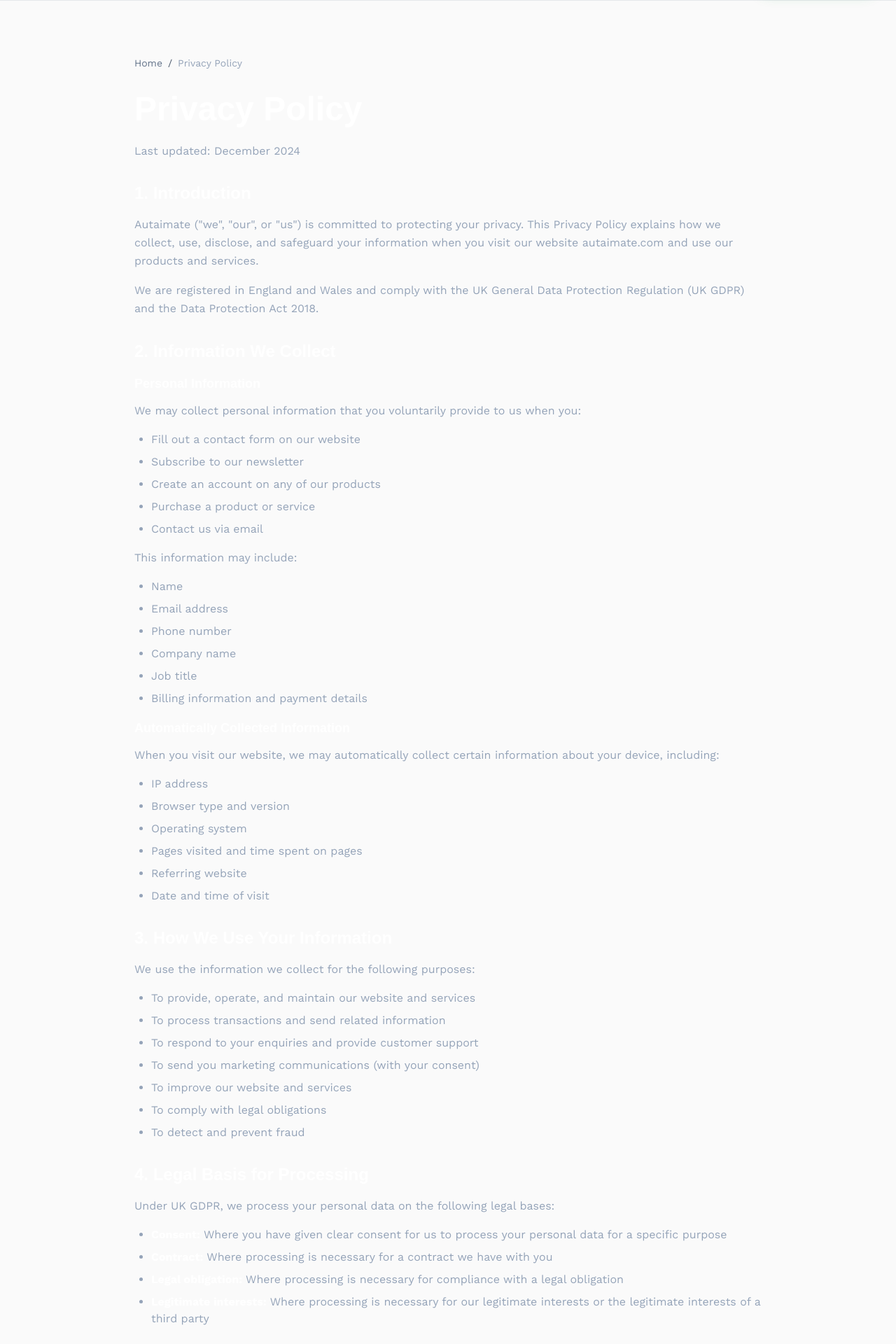
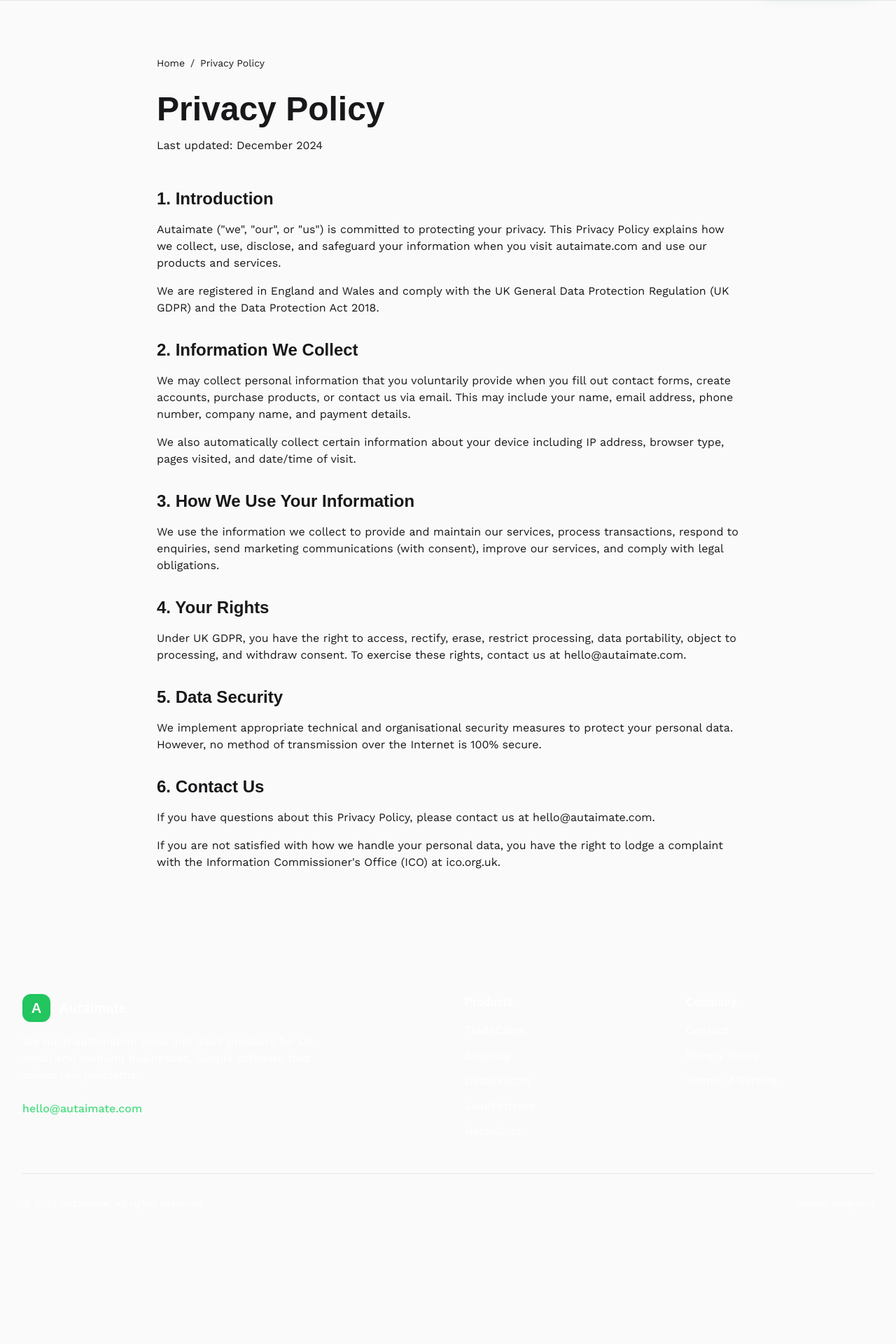
Before and after one commit to Agricog/autaimate, a React (Vite) app: page /privacy in a window 1280 px wide. Shown: the part 80-2000 px from the top of the page at 70% size. After the commit the page ends 1873 px from the top, so only its background shows below. Built offline with nearby package versions, Linux system fonts and the light colour scheme.

Commit message:
Update Privacy.tsx

```diff
--- a/src/pages/Privacy.tsx
+++ b/src/pages/Privacy.tsx
@@ -10,209 +10,53 @@
 
   return (
     <Layout>
-      <section className="pt-32 lg:pt-40 pb-20 lg:pb-28 px-4 sm:px-6 lg:px-8">
-        <div className="max-w-4xl mx-auto">
-          {/* Breadcrumb */}
+      <section className="pt-32 lg:pt-40 pb-20 lg:pb-28">
+        <div className="max-w-4xl mx-auto px-6 lg:px-8">
           <nav className="mb-8">
             <ol className="flex items-center gap-2 text-sm">
-              <li><Link to="/" className="text-slate-500 hover:text-white transition-colors">Home</Link></li>
-              <li className="text-slate-600">/</li>
-              <li className="text-slate-400">Privacy Policy</li>
+              <li><Link to="/" className="text-surface-500 hover:text-brand-600">Home</Link></li>
+              <li className="text-surface-400">/</li>
+              <li className="text-surface-700">Privacy Policy</li>
             </ol>
           </nav>
 
-          <h1 className="font-display text-4xl sm:text-5xl font-bold text-white mb-6">
-            Privacy Policy
-          </h1>
+          <h1 className="font-display text-4xl lg:text-5xl font-bold text-surface-900 mb-4">Privacy Policy</h1>
+          <p className="text-surface-500 mb-12">Last updated: December 2024</p>
 
-          <p className="text-slate-400 mb-8">
-            Last updated: December 2024
-          </p>
-
-          <div className="prose prose-invert prose-slate max-w-none">
-            <div className="space-y-8 text-slate-400">
-
+          <div className="prose prose-lg max-w-none">
+            <div className="space-y-8 text-surface-600">
               <section>
-                <h2 className="font-display text-2xl font-bold text-white mb-4">1. Introduction</h2>
-                <p className="leading-relaxed mb-4">
-                  Autaimate ("we", "our", or "us") is committed to protecting your privacy. This Privacy Policy explains how we collect, use, disclose, and safeguard your information when you visit our website autaimate.com and use our products and services.
-                </p>
-                <p className="leading-relaxed">
-                  We are registered in England and Wales and comply with the UK General Data Protection Regulation (UK GDPR) and the Data Protection Act 2018.
-                </p>
+                <h2 className="font-display text-2xl font-bold text-surface-900 mb-4">1. Introduction</h2>
+                <p>Autaimate ("we", "our", or "us") is committed to protecting your privacy. This Privacy Policy explains how we collect, use, disclose, and safeguard your information when you visit autaimate.com and use our products and services.</p>
+                <p className="mt-4">We are registered in England and Wales and comply with the UK General Data Protection Regulation (UK GDPR) and the Data Protection Act 2018.</p>
               </section>
 
               <section>
-                <h2 className="font-display text-2xl font-bold text-white mb-4">2. Information We Collect</h2>
-
-                <h3 className="font-display text-lg font-semibold text-white mb-3">Personal Information</h3>
-                <p className="leading-relaxed mb-4">
-                  We may collect personal information that you voluntarily provide to us when you:
-                </p>
-                <ul className="list-disc pl-6 space-y-2 mb-4">
-                  <li>Fill out a contact form on our website</li>
-                  <li>Subscribe to our newsletter</li>
-                  <li>Create an account on any of our products</li>
-                  <li>Purchase a product or service</li>
-                  <li>Contact us via email</li>
-                </ul>
-                <p className="leading-relaxed mb-4">
-                  This information may include:
-                </p>
-                <ul className="list-disc pl-6 space-y-2 mb-4">
-                  <li>Name</li>
-                  <li>Email address</li>
-                  <li>Phone number</li>
-                  <li>Company name</li>
-                  <li>Job title</li>
-                  <li>Billing information and payment details</li>
-                </ul>
-
-                <h3 className="font-display text-lg font-semibold text-white mb-3">Automatically Collected Information</h3>
-                <p className="leading-relaxed mb-4">
-                  When you visit our website, we may automatically collect certain information about your device, including:
-                </p>
-                <ul className="list-disc pl-6 space-y-2">
-                  <li>IP address</li>
-                  <li>Browser type and version</li>
-                  <li>Operating system</li>
-                  <li>Pages visited and time spent on pages</li>
-                  <li>Referring website</li>
-                  <li>Date and time of visit</li>
-                </ul>
+                <h2 className="font-display text-2xl font-bold text-surface-900 mb-4">2. Information We Collect</h2>
+                <p>We may collect personal information that you voluntarily provide when you fill out contact forms, create accounts, purchase products, or contact us via email. This may include your name, email address, phone number, company name, and payment details.</p>
+                <p className="mt-4">We also automatically collect certain information about your device including IP address, browser type, pages visited, and date/time of visit.</p>
               </section>
 
               <section>
-                <h2 className="font-display text-2xl font-bold text-white mb-4">3. How We Use Your Information</h2>
-                <p className="leading-relaxed mb-4">
-                  We use the information we collect for the following purposes:
-                </p>
-                <ul className="list-disc pl-6 space-y-2">
-                  <li>To provide, operate, and maintain our website and services</li>
-                  <li>To process transactions and send related information</li>
-                  <li>To respond to your enquiries and provide customer support</li>
-                  <li>To send you marketing communications (with your consent)</li>
-                  <li>To improve our website and services</li>
-                  <li>To comply with legal obligations</li>
-                  <li>To detect and prevent fraud</li>
-                </ul>
+                <h2 className="font-display text-2xl font-bold text-surface-900 mb-4">3. How We Use Your Information</h2>
+                <p>We use the information we collect to provide and maintain our services, process transactions, respond to enquiries, send marketing communications (with consent), improve our services, and comply with legal obligations.</p>
               </section>
 
               <section>
-                <h2 className="font-display text-2xl font-bold text-white mb-4">4. Legal Basis for Processing</h2>
-                <p className="leading-relaxed mb-4">
-                  Under UK GDPR, we process your personal data on the following legal bases:
-                </p>
-                <ul className="list-disc pl-6 space-y-2">
-                  <li><strong className="text-white">Consent:</strong> Where you have given clear consent for us to process your personal data for a specific purpose</li>
-                  <li><strong className="text-white">Contract:</strong> Where processing is necessary for a contract we have with you</li>
-                  <li><strong className="text-white">Legal obligation:</strong> Where processing is necessary for compliance with a legal obligation</li>
-                  <li><strong className="text-white">Legitimate interests:</strong> Where processing is necessary for our legitimate interests or the legitimate interests of a third party</li>
-                </ul>
+                <h2 className="font-display text-2xl font-bold text-surface-900 mb-4">4. Your Rights</h2>
+                <p>Under UK GDPR, you have the right to access, rectify, erase, restrict processing, data portability, object to processing, and withdraw consent. To exercise these rights, contact us at hello@autaimate.com.</p>
               </section>
 
               <section>
-                <h2 className="font-display text-2xl font-bold text-white mb-4">5. Cookies and Tracking Technologies</h2>
-                <p className="leading-relaxed mb-4">
-                  We use cookies and similar tracking technologies to track activity on our website and store certain information. Cookies are files with a small amount of data that are sent to your browser from a website and stored on your device.
-                </p>
-                <p className="leading-relaxed mb-4">
-                  We use the following types of cookies:
-                </p>
-                <ul className="list-disc pl-6 space-y-2 mb-4">
-                  <li><strong className="text-white">Essential cookies:</strong> Required for the website to function properly</li>
-                  <li><strong className="text-white">Analytics cookies:</strong> Help us understand how visitors interact with our website</li>
-                  <li><strong className="text-white">Functional cookies:</strong> Remember your preferences and settings</li>
-                </ul>
-                <p className="leading-relaxed">
-                  You can instruct your browser to refuse all cookies or to indicate when a cookie is being sent. However, if you do not accept cookies, you may not be able to use some portions of our website.
-                </p>
+                <h2 className="font-display text-2xl font-bold text-surface-900 mb-4">5. Data Security</h2>
+                <p>We implement appropriate technical and organisational security measures to protect your personal data. However, no method of transmission over the Internet is 100% secure.</p>
               </section>
 
               <section>
-                <h2 className="font-display text-2xl font-bold text-white mb-4">6. Data Sharing and Disclosure</h2>
-                <p className="leading-relaxed mb-4">
-                  We do not sell your personal information. We may share your information in the following situations:
-                </p>
-                <ul className="list-disc pl-6 space-y-2">
-                  <li><strong className="text-white">Service providers:</strong> We may share your information with third-party service providers who perform services on our behalf, such as payment processing, email delivery, and analytics</li>
-                  <li><strong className="text-white">Legal requirements:</strong> We may disclose your information if required to do so by law or in response to valid requests by public authorities</li>
-                  <li><strong className="text-white">Business transfers:</strong> In connection with any merger, sale of company assets, or acquisition of all or a portion of our business</li>
-                </ul>
+                <h2 className="font-display text-2xl font-bold text-surface-900 mb-4">6. Contact Us</h2>
+                <p>If you have questions about this Privacy Policy, please contact us at hello@autaimate.com.</p>
+                <p className="mt-4">If you are not satisfied with how we handle your personal data, you have the right to lodge a complaint with the Information Commissioner's Office (ICO) at ico.org.uk.</p>
               </section>
-
-              <section>
-                <h2 className="font-display text-2xl font-bold text-white mb-4">7. Data Retention</h2>
-                <p className="leading-relaxed">
-                  We retain your personal data only for as long as necessary to fulfil the purposes we collected it for, including for the purposes of satisfying any legal, accounting, or reporting requirements. For most personal data, this is typically 6 years from the end of our business relationship, unless a longer retention period is required by law.
-                </p>
-              </section>
-
-              <section>
-                <h2 className="font-display text-2xl font-bold text-white mb-4">8. Your Rights</h2>
-                <p className="leading-relaxed mb-4">
-                  Under UK GDPR, you have the following rights regarding your personal data:
-                </p>
-                <ul className="list-disc pl-6 space-y-2 mb-4">
-                  <li><strong className="text-white">Right of access:</strong> You can request a copy of the personal data we hold about you</li>
-                  <li><strong className="text-white">Right to rectification:</strong> You can ask us to correct inaccurate or incomplete data</li>
-                  <li><strong className="text-white">Right to erasure:</strong> You can ask us to delete your personal data in certain circumstances</li>
-                  <li><strong className="text-white">Right to restrict processing:</strong> You can ask us to limit how we use your data</li>
-                  <li><strong className="text-white">Right to data portability:</strong> You can ask us to transfer your data to another organisation</li>
-                  <li><strong className="text-white">Right to object:</strong> You can object to the processing of your personal data</li>
-                  <li><strong className="text-white">Right to withdraw consent:</strong> Where we rely on consent, you can withdraw it at any time</li>
-                </ul>
-                <p className="leading-relaxed">
-                  To exercise any of these rights, please contact us at hello@autaimate.com. We will respond to your request within one month.
-                </p>
-              </section>
-
-              <section>
-                <h2 className="font-display text-2xl font-bold text-white mb-4">9. Data Security</h2>
-                <p className="leading-relaxed">
-                  We implement appropriate technical and organisational security measures to protect your personal data against unauthorised access, alteration, disclosure, or destruction. However, no method of transmission over the Internet or electronic storage is 100% secure, and we cannot guarantee absolute security.
-                </p>
-              </section>
-
-              <section>
-                <h2 className="font-display text-2xl font-bold text-white mb-4">10. International Transfers</h2>
-                <p className="leading-relaxed">
-                  Your information may be transferred to and processed in countries outside the UK. When we transfer personal data outside the UK, we ensure appropriate safeguards are in place, such as Standard Contractual Clauses approved by the UK Information Commissioner's Office.
-                </p>
-              </section>
-
-              <section>
-                <h2 className="font-display text-2xl font-bold text-white mb-4">11. Children's Privacy</h2>
-                <p className="leading-relaxed">
-                  Our services are not intended for individuals under the age of 18. We do not knowingly collect personal information from children. If we become aware that we have collected personal data from a child without parental consent, we will take steps to delete that information.
-                </p>
-              </section>
-
-              <section>
-                <h2 className="font-display text-2xl font-bold text-white mb-4">12. Changes to This Privacy Policy</h2>
-                <p className="leading-relaxed">
-                  We may update this Privacy Policy from time to time. We will notify you of any changes by posting the new Privacy Policy on this page and updating the "Last updated" date. We encourage you to review this Privacy Policy periodically for any changes.
-                </p>
-              </section>
-
-              <section>
-                <h2 className="font-display text-2xl font-bold text-white mb-4">13. Contact Us</h2>
-                <p className="leading-relaxed mb-4">
-                  If you have any questions about this Privacy Policy or our data practices, please contact us:
-                </p>
-                <ul className="list-none space-y-2">
-                  <li><strong className="text-white">Email:</strong> hello@autaimate.com</li>
-                  <li><strong className="text-white">Website:</strong> autaimate.com</li>
-                </ul>
-              </section>
-
-              <section>
-                <h2 className="font-display text-2xl font-bold text-white mb-4">14. Complaints</h2>
-                <p className="leading-relaxed">
-                  If you are not satisfied with how we handle your personal data, you have the right to lodge a complaint with the Information Commissioner's Office (ICO), the UK supervisory authority for data protection. You can contact the ICO at ico.org.uk or by calling 0303 123 1113.
-                </p>
-              </section>
-
             </div>
           </div>
         </div>
```
